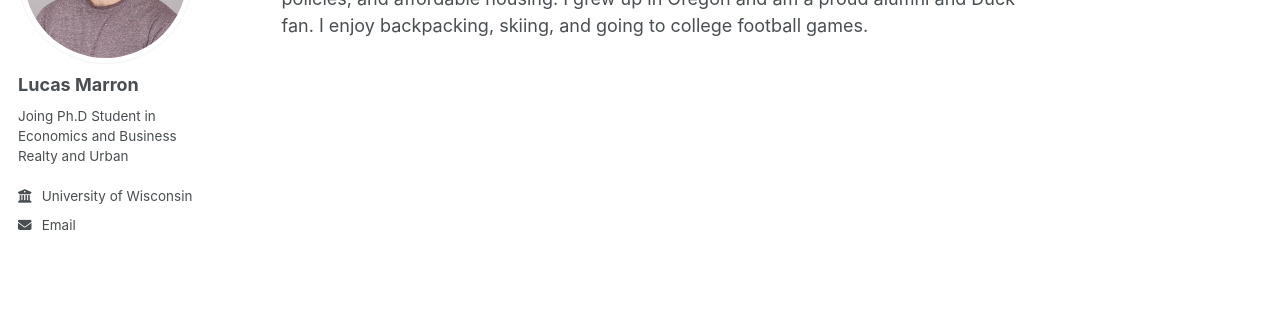
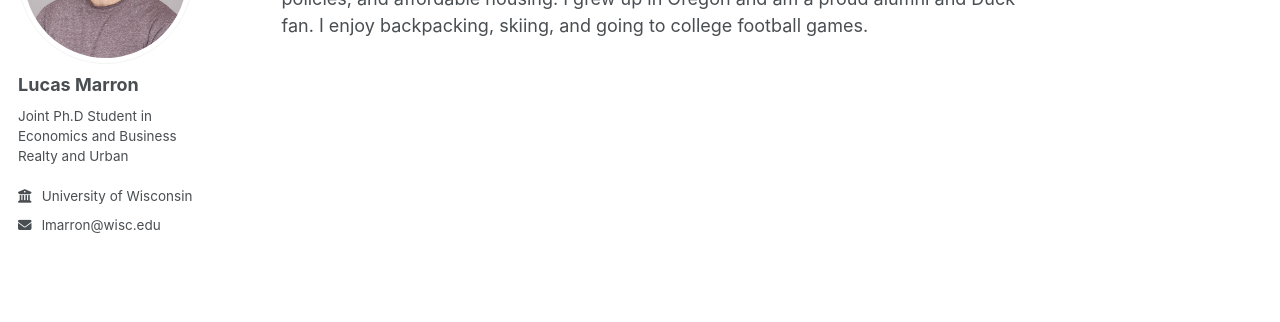
Before and after one commit to lucas-marron/lucas-marron.github.io, a Jekyll site: the page built from _pages/about.md, in a window 1280 px wide. Shown: the part 210-532 px from the top of the page. Built offline with Jekyll 4.4.1, drawn with Linux system fonts in a browser that asks for light colours.

```diff
--- a/_config.yml
+++ b/_config.yml
@@ -25,7 +25,7 @@ author:
   avatar           : "marron_profile.jpg"
   name             : "Lucas Marron"
   pronouns         : # example: "she/her"
-  bio              : "Joing Ph.D Student in Economics and Business Realty and Urban"
+  bio              : "Joint Ph.D Student in Economics and Business Realty and Urban"
   location         : #"Earth"
   employer         : "University of Wisconsin"
   uri              : # URL
--- a/_includes/author-profile.html
+++ b/_includes/author-profile.html
@@ -34,7 +34,7 @@
         <li><a href="{{ author.uri }}"><i class="fas fa-fw fa-link icon-pad-right" aria-hidden="true"></i>{{ site.data.ui-text[site.locale].website_label | default: "Website" }}</a></li>
       {% endif %}
       {% if author.email %}
-        <li><a href="mailto:{{ author.email }}"><i class="fas fa-fw fa-envelope icon-pad-right" aria-hidden="true"></i>{{ site.data.ui-text[site.locale].email_label | default: "Email" }}</a></li>
+        <li><a href="mailto:{{ author.email }}"><i class="fas fa-fw fa-envelope icon-pad-right" aria-hidden="true"></i>{{ author.email }}</a></li>
       {% endif %}
 
       <!-- Font Awesome and Academicons icons / Academic websites -->
```
